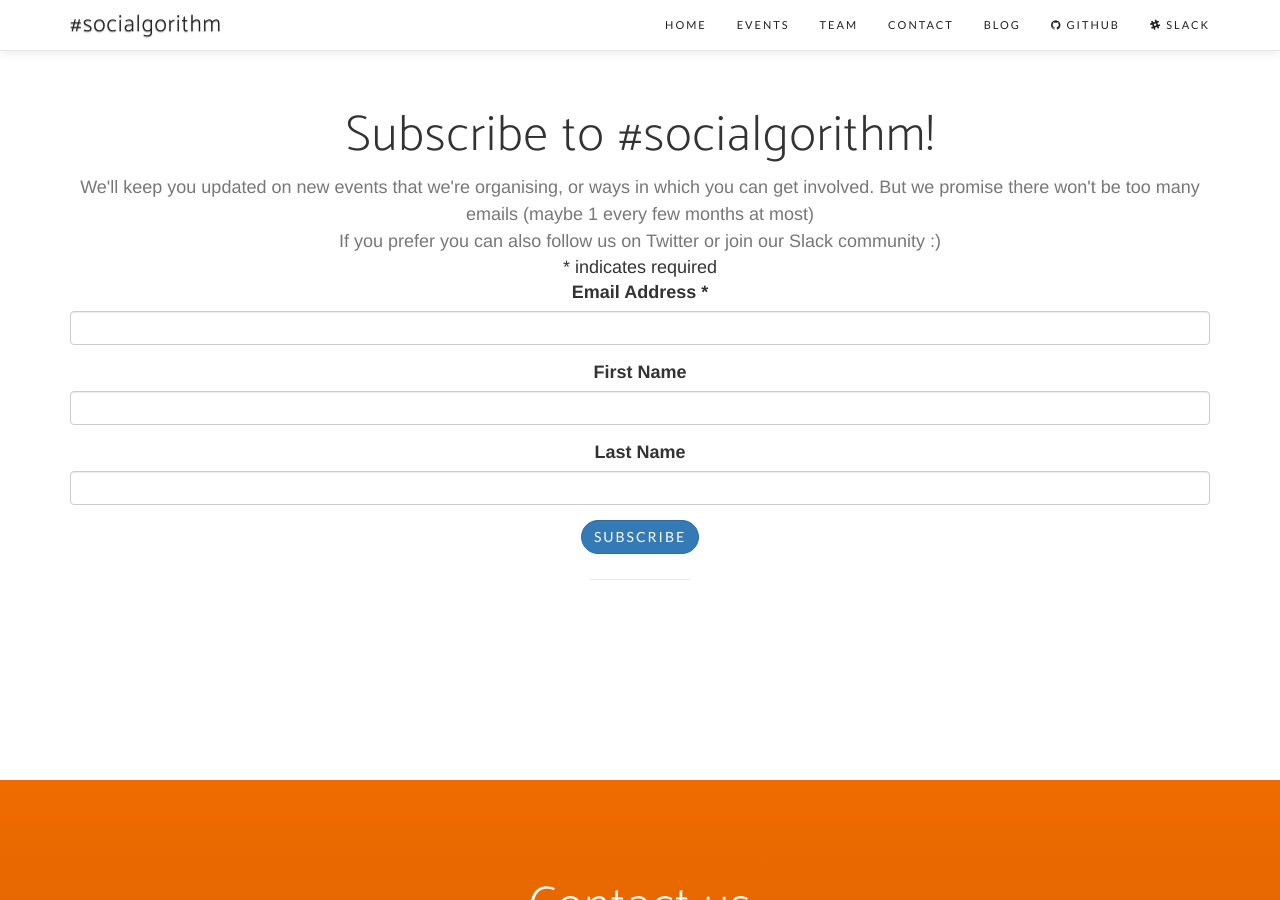
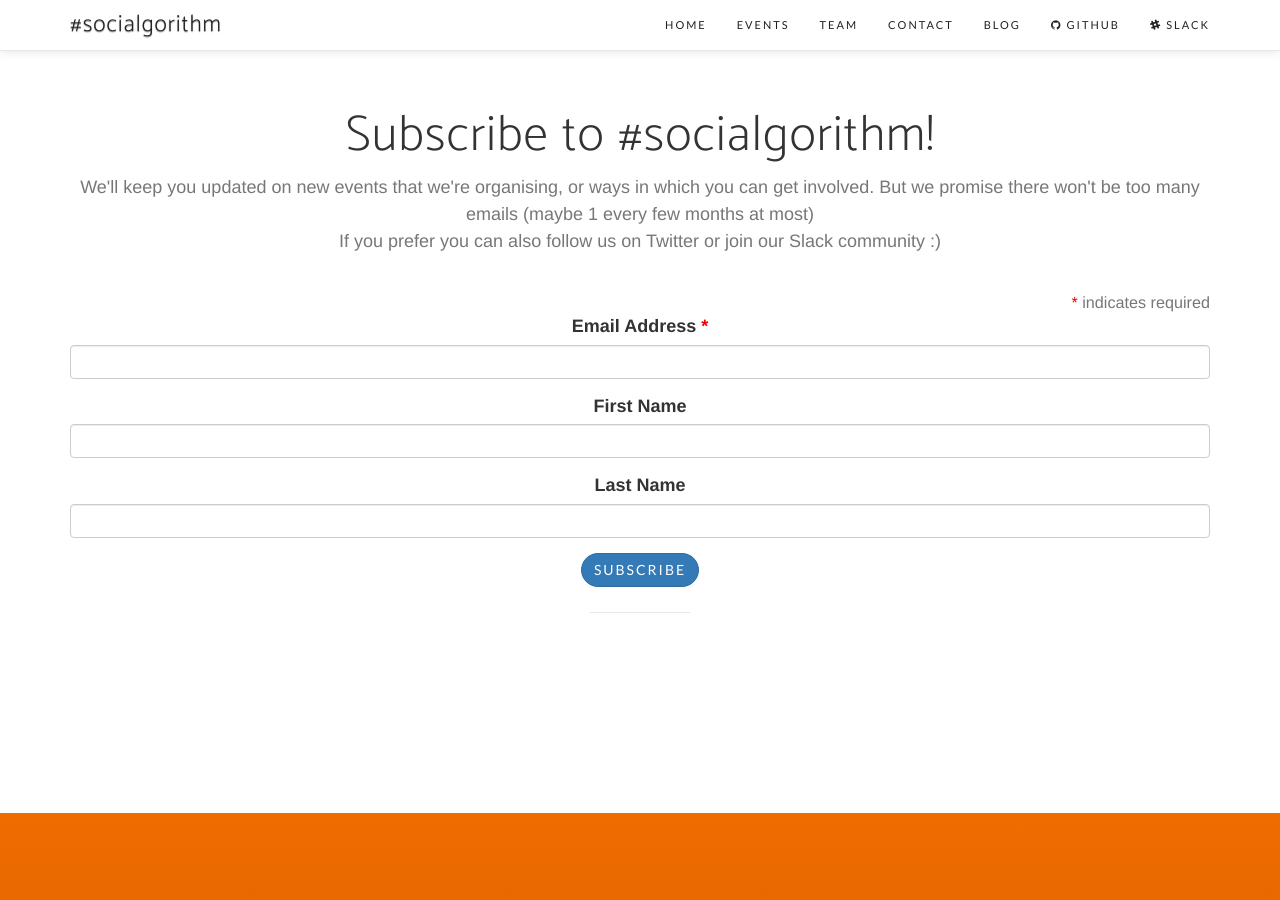
Before and after one commit to socialgorithm/socialgorithm.github.io, a Jekyll site: the page built from index.html, in a window 1280 px wide and 900 px high, scrolled down 2152 px. Built offline with Jekyll 4.4.1, drawn with Linux system fonts in a browser that asks for light colours; nearby versions of some CDN libraries; some web fonts are replaced; the list of posts is cut into pages by our own code.

Commit message:
improved style of sign up form

```diff
--- a/_includes/head.html
+++ b/_includes/head.html
@@ -23,7 +23,7 @@
 
     <!-- Custom CSS
     <link rel="stylesheet" href="css/main.css" type="text/css"> -->
-    <link href="/css/new-age.css" rel="stylesheet">
+    <link href="/css/new-age.min.css" rel="stylesheet">
 
     <!-- HTML5 Shim and Respond.js IE8 support of HTML5 elements and media queries -->
     <!-- WARNING: Respond.js doesn't work if you view the page via file:// -->
--- a/_includes/subscribe.html
+++ b/_includes/subscribe.html
@@ -11,11 +11,13 @@
                         <p>If you prefer you can also follow us on Twitter or join our Slack community :)</p>
                     </div>
                     <!-- Begin MailChimp Signup Form -->
-                    <div id="mc_embed_signup">
+                    <div id="mc_embed_signup" style="margin-top: 2em">
                         <form action="https://socialgorithm.us18.list-manage.com/subscribe/post?u=3b7898f0c0489d478d13f85d7&amp;id=0d33cfbd66" method="post" id="mc-embedded-subscribe-form" name="mc-embedded-subscribe-form" class="validate" target="_blank" novalidate>
                             <div id="mc_embed_signup_scroll">
 
-                                <div class="indicates-required"><span class="asterisk">*</span> indicates required</div>
+                                <div class="indicates-required text-muted text-right" style="font-size: 0.9em">
+                                    <span class="asterisk">*</span> indicates required
+                                </div>
                                 <div class="mc-field-group form-group">
                                     <label for="mce-EMAIL">Email Address  <span class="asterisk">*</span>
                                     </label>
--- a/css/new-age.css
+++ b/css/new-age.css
@@ -1,7 +1,7 @@
 /*!
- * Start Bootstrap - New Age v3.3.7 (http://startbootstrap.com/template-overviews/new-age)
- * Copyright 2013-2017 Start Bootstrap
- * Licensed under MIT (https://github.com/BlackrockDigital/startbootstrap/blob/gh-pages/LICENSE)
+ * Start Bootstrap - Socialgorithm v1.0.0 (https://socialgorithm.org)
+ * Copyright 2013-2018 Socialgorithm
+ * Licensed under  ()
  */
 .heading-font {
   font-family: 'Catamaran', 'Helvetica', 'Arial', 'sans-serif';
@@ -538,3 +538,6 @@ img::-moz-selection {
 body {
   webkit-tap-highlight-color: #222222;
 }
+span.asterisk {
+  color: #eb0000;
+}
--- a/less/new-age.less
+++ b/less/new-age.less
@@ -568,3 +568,7 @@ img::-moz-selection {
 body {
     webkit-tap-highlight-color: @gray-darker;
 }
+
+span.asterisk {
+    color: #eb0000;
+}
--- a/package.json
+++ b/package.json
@@ -6,8 +6,7 @@
   "author": "Socialgorithm",
   "license": "UNLICENSED",
   "scripts": {
-    "build": "jekyll build",
-    "build:watch": "jekyll serve --watch"
+    "build": "gulp dev"
   },
   "devDependencies": {
     "bootstrap": "^3.3.7",
```
Also changed, not shown: css/new-age.min.css, js/new-age.min.js.
